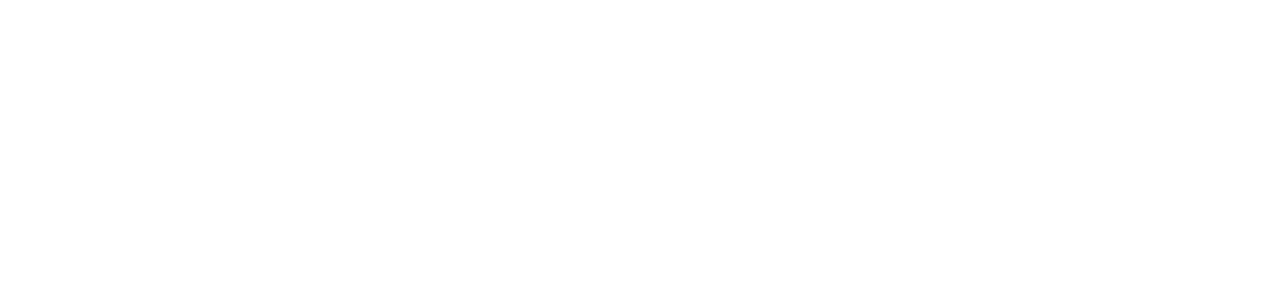
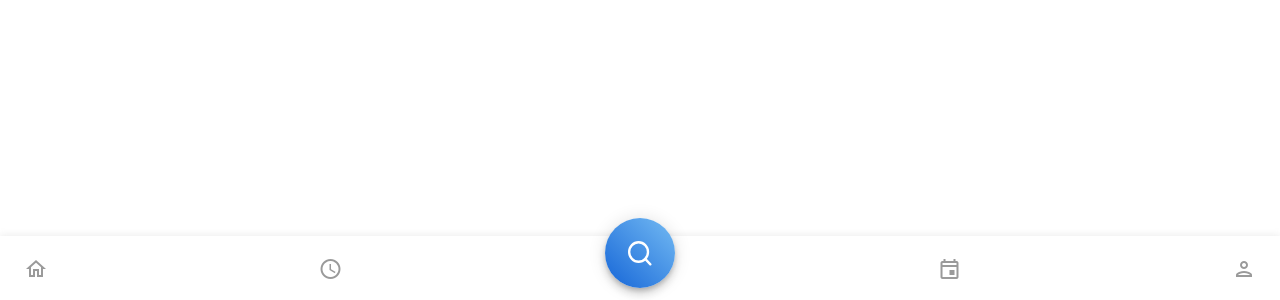
Before and after one commit to rodrigobalaban/aquitemsus-web, an Angular app: page / in a window 1280 px wide. Shown: the part 500-800 px from the top of the page. Built offline with nearby package versions, Linux system fonts and the light colour scheme.

Commit message:
Add initial bottom toolbar component

```diff
--- a/src/app/app-routing.module.ts
+++ b/src/app/app-routing.module.ts
@@ -1,10 +1,11 @@
 import { NgModule } from '@angular/core';
 import { RouterModule, Routes } from '@angular/router';
+import { ScreenWithToolbarComponent } from './layout';
 
-const routes: Routes = [];
+const routes: Routes = [{ path: '', component: ScreenWithToolbarComponent }];
 
 @NgModule({
   imports: [RouterModule.forRoot(routes)],
-  exports: [RouterModule]
+  exports: [RouterModule],
 })
-export class AppRoutingModule { }
+export class AppRoutingModule {}
--- /dev/null
+++ b/src/app/layout/index.ts
@@ -0,0 +1 @@
+export * from './screen-with-toolbar';
--- /dev/null
+++ b/src/app/layout/screen-with-toolbar/index.ts
@@ -0,0 +1 @@
+export * from './screen-with-toolbar.component';
--- /dev/null
+++ b/src/app/layout/screen-with-toolbar/screen-with-toolbar.component.html
@@ -0,0 +1,25 @@
+<div id="content">
+  <main>
+    <router-outlet></router-outlet>
+  </main>
+
+  <footer>
+    <mat-toolbar>
+      <button mat-icon-button aria-label="Example icon-button with share icon">
+        <mat-icon fontSet="material-icons-outlined">home</mat-icon>
+      </button>
+      <button mat-icon-button aria-label="Example icon-button with share icon">
+        <mat-icon fontSet="material-icons-outlined">schedule</mat-icon>
+      </button>
+      <button mat-fab id="search-button" color="primary" aria-label="Example icon-button with share icon">
+        <img src="assets/icons/internal/search.svg">
+      </button>
+      <button mat-icon-button aria-label="Example icon-button with share icon">
+        <mat-icon fontSet="material-icons-outlined">event</mat-icon>
+      </button>
+      <button mat-icon-button aria-label="Example icon-button with share icon">
+        <mat-icon fontSet="material-icons-outlined">person</mat-icon>
+      </button>
+    </mat-toolbar>
+  </footer>
+</div>
--- /dev/null
+++ b/src/app/layout/screen-with-toolbar/screen-with-toolbar.component.scss
@@ -0,0 +1,32 @@
+#content {
+  display: flex;
+  flex-direction: column;
+  height: 100%;
+
+  footer {
+    margin-top: auto;
+
+    .mat-toolbar {
+      display: flex;
+      justify-content: space-between;
+      background-color: #fff;
+      box-shadow: 0 -2px 6px rgba($color: #a8a8a8, $alpha: 0.16);
+
+      .mat-icon-button {
+        color: #9a9a9a;
+      }
+
+      #search-button {
+        bottom: 15px;
+        background: linear-gradient(45deg, #1565d7, #74bbf3);
+        width: 70px;
+        height: 70px;
+
+        img {
+          max-width: 80%;
+          height: auto;
+        }
+      }
+    }
+  }
+}
--- /dev/null
+++ b/src/app/layout/screen-with-toolbar/screen-with-toolbar.component.ts
@@ -0,0 +1,15 @@
+import { Component, OnInit } from '@angular/core';
+
+@Component({
+  selector: 'app-screen-with-toolbar',
+  templateUrl: './screen-with-toolbar.component.html',
+  styleUrls: ['./screen-with-toolbar.component.scss']
+})
+export class ScreenWithToolbarComponent implements OnInit {
+
+  constructor() { }
+
+  ngOnInit(): void {
+  }
+
+}
```
Also changed, not shown: src/app/app.module.ts (+14 -8 lines), src/assets/icons/internal/search.svg (added), 1 other file (tests, documents, lock files or other folders).
